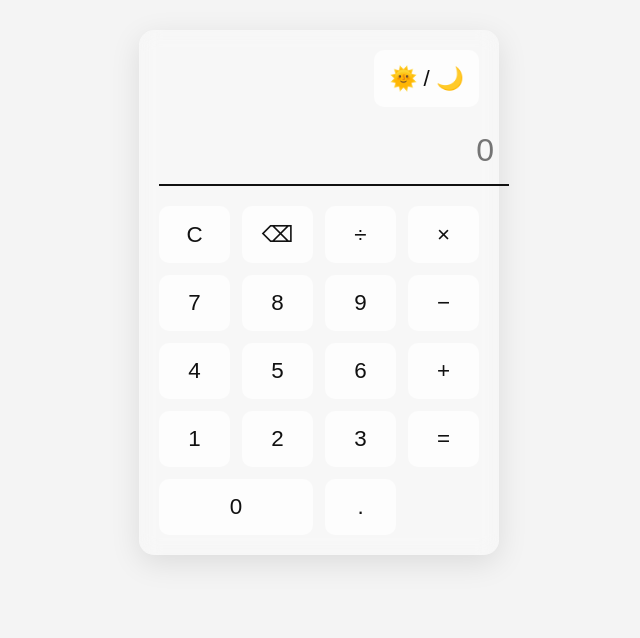
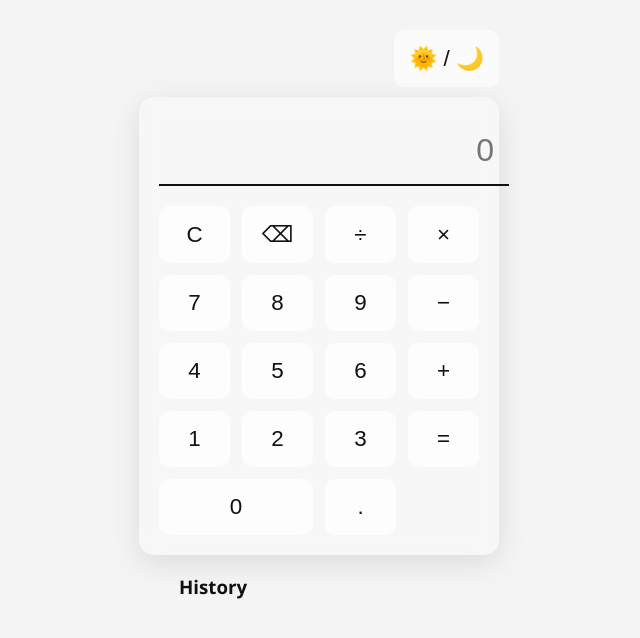
Before and after one commit to siri-1305/basiccalc, a plain HTML site: page index.html in a window 1280 px wide. Shown: the whole page, without its empty margins (321-961 px from the left). Drawn offline with Linux system fonts and the light colour scheme.

Commit message:
Update index.html

```diff
--- a/index.html
+++ b/index.html
@@ -2,15 +2,17 @@
 <html lang="en">
 <head>
   <meta charset="UTF-8" />
-  <meta name="viewport" content="width=device-width, initial-scale=1.0" />
+  <meta name="viewport" content="width=device-width, initial-scale=1.0"/>
   <title>Interactive Calculator</title>
   <link rel="stylesheet" href="style.css" />
 </head>
 <body>
-  <div class="calculator">
+  <div class="calculator-container">
     <div class="theme-toggle">
       <button onclick="toggleTheme()">🌞 / 🌙</button>
     </div>
+
+    <div class="calculator glass">
       <input type="text" id="display" placeholder="0" disabled />
       <div class="buttons">
         <button onclick="clearDisplay()">C</button>
@@ -38,6 +40,12 @@
       </div>
     </div>
 
+    <div class="history">
+      <h3>History</h3>
+      <ul id="historyList"></ul>
+    </div>
+  </div>
+
   <script src="script.js"></script>
 </body>
 </html>
```
Lines whose indentation alone changed are shown as unchanged.
